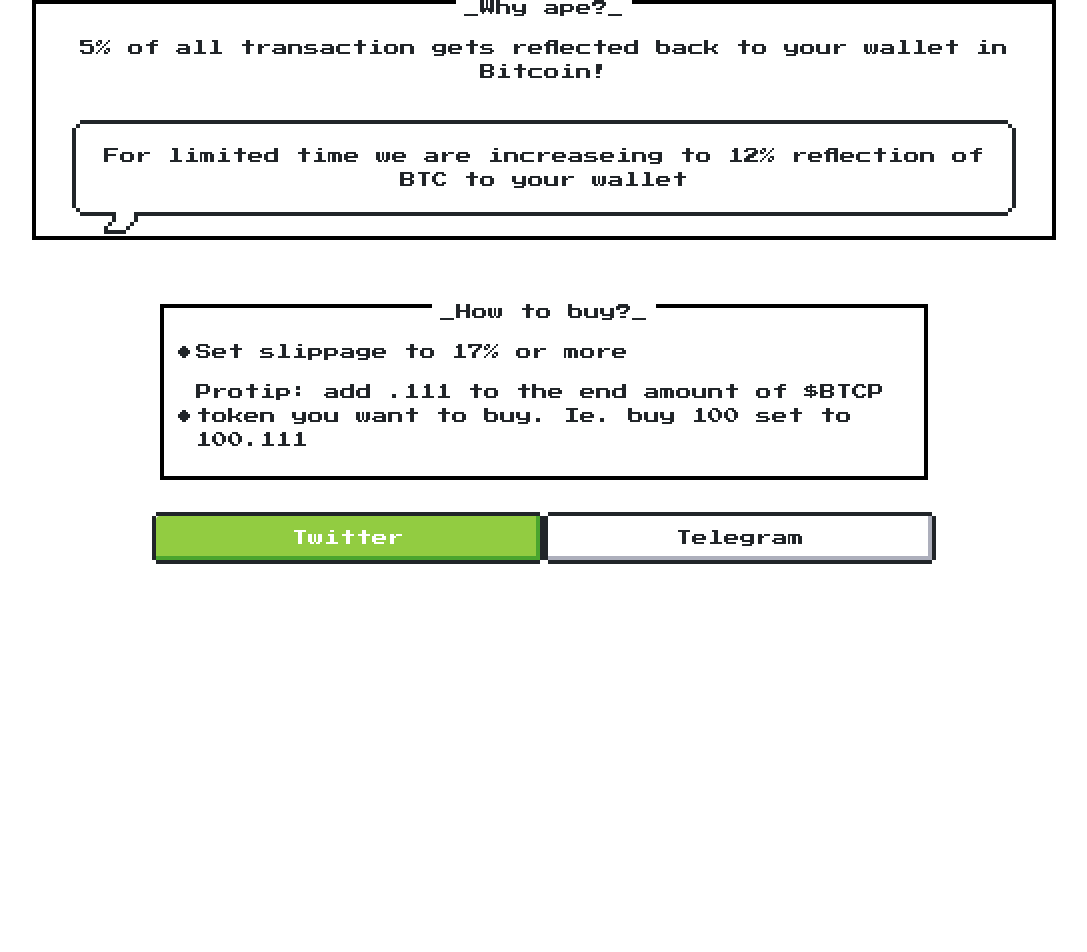
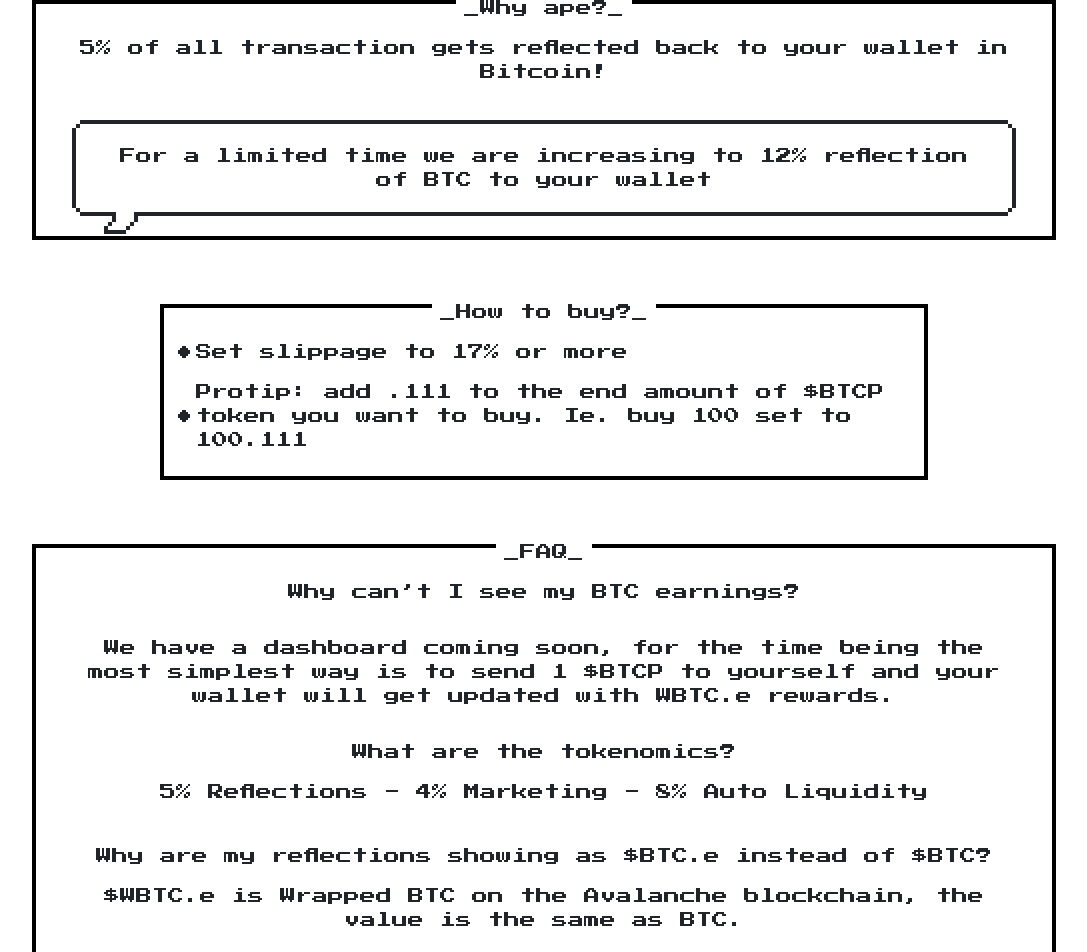
Before and after one commit to degenWeb3Dev/btcpNext, a Next.js app: page / in a window 1280 px wide. Shown: the part 780-1732 px from the top of the page, without its empty margins (96-1183 px from the left). Before the commit the page ends 1384 px from the top, so only its background shows below. Built offline with nearby package versions, Linux system fonts and the light colour scheme.

Commit message:
update website

```diff
--- a/pages/index.js
+++ b/pages/index.js
@@ -68,8 +68,8 @@
 					</p>
 
 					<p className="nes-balloon from-left">
-						For limited time we are increaseing to 12% reflection of BTC to your
-						wallet
+						For a limited time we are increasing to 12% reflection of BTC to
+						your wallet
 					</p>
 				</div>
 
@@ -83,6 +83,28 @@
 							Ie. buy 100 set to 100.111
 						</li>
 					</ul>
+				</div>
+
+				<div className="nes-container with-title is-centered mt-16 pb-10 max-w-5xl">
+					<p className="title"> _FAQ_ </p>
+					<p className="mb-8">Why can’t I see my BTC earnings?</p>
+					<p className="mb-8">
+						We have a dashboard coming soon, for the time being the most
+						simplest way is to send 1 $BTCP to yourself and your wallet will get
+						updated with WBTC.e rewards.
+					</p>
+
+					<p className="mb-4"> What are the tokenomics?</p>
+					<p className="mb-10">5% Reflections - 4% Marketing - 8% Auto Liquidity</p>
+
+					<p className="mb-4">
+						Why are my reflections showing as $BTC.e instead of $BTC?
+					</p>
+
+					<p>
+						$WBTC.e is Wrapped BTC on the Avalanche blockchain, the value is the
+						same as BTC.
+					</p>
 				</div>
 
 				<div className="mt-8 mb-2">
```
